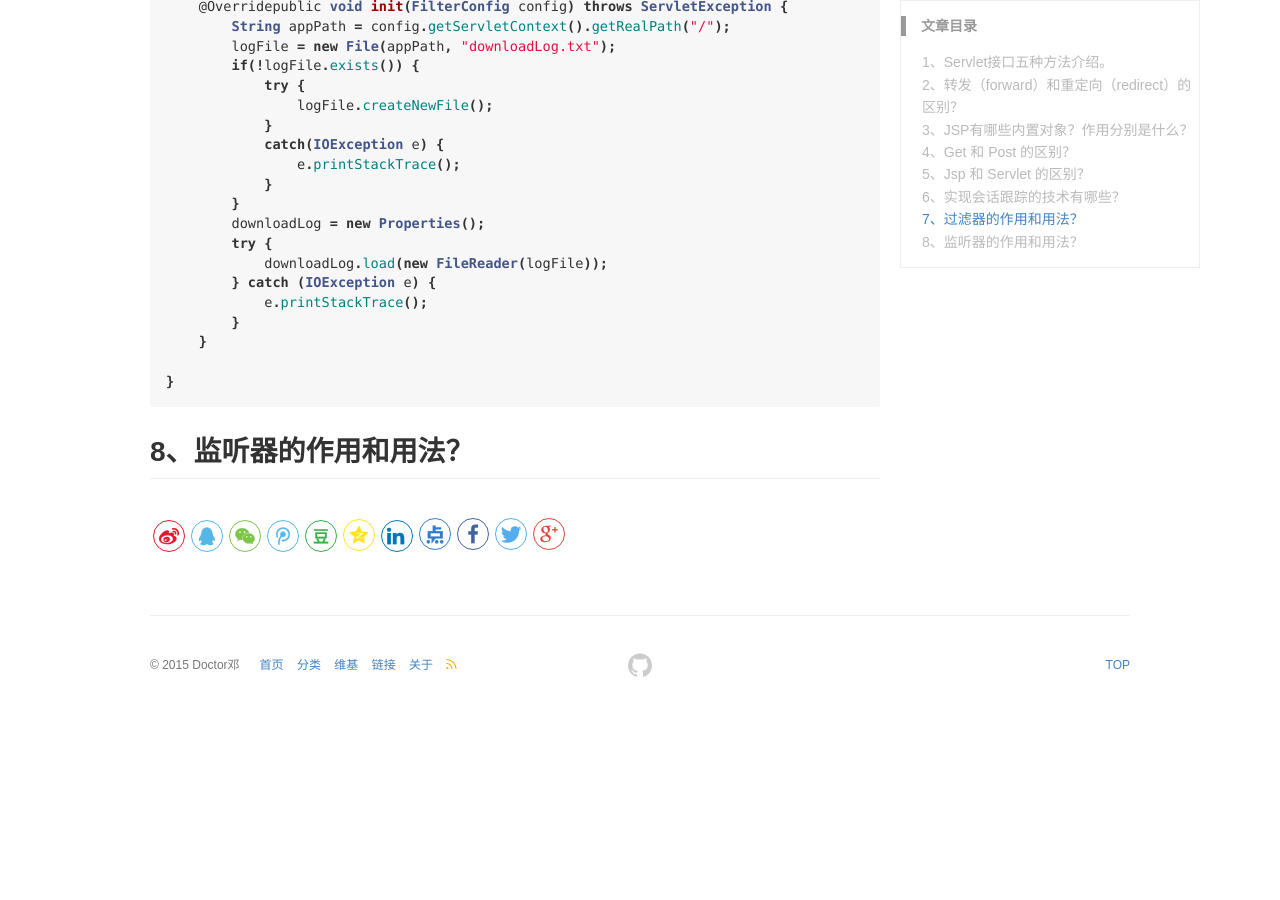
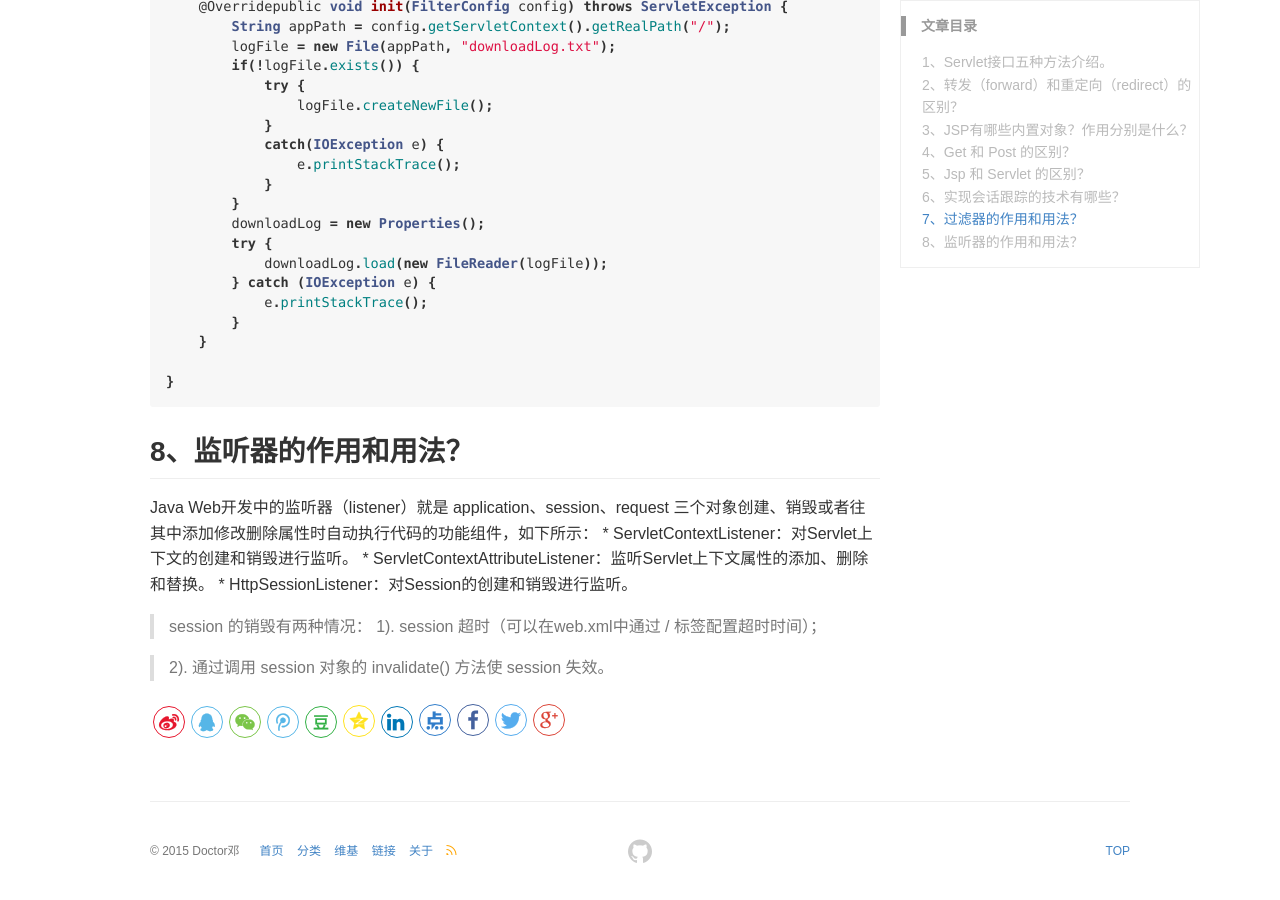
Before and after one commit to DoctorDeng/DoctorDeng.github.io, a Jekyll site: the page built from _posts/2016-09-12-java-面试.md, in a window 1280 px wide and 900 px high, scrolled down 5851 px. Built offline with Jekyll 4.4.1, drawn with Linux system fonts in a browser that asks for light colours; before the commit the page ends 6565 px from its top, so only the background shows below that.

Commit message:
modify file

````diff
--- a/_posts/2016-09-12-java-面试.md
+++ b/_posts/2016-09-12-java-面试.md
@@ -219,3 +219,13 @@ public class DownloadCounterFilter implements Filter {private ExecutorService ex
 ```
 
 ## 8、监听器的作用和用法？
+
+Java Web开发中的监听器（listener）就是 application、session、request 三个对象创建、销毁或者往其中添加修改删除属性时自动执行代码的功能组件，如下所示：
+    * ServletContextListener：对Servlet上下文的创建和销毁进行监听。
+    * ServletContextAttributeListener：监听Servlet上下文属性的添加、删除和替换。
+    * HttpSessionListener：对Session的创建和销毁进行监听。
+
+> session 的销毁有两种情况：
+1). session 超时（可以在web.xml中通过 <session-config>/<session-timeout> 标签配置超时时间）；
+
+> 2). 通过调用 session 对象的 invalidate() 方法使 session 失效。
````
